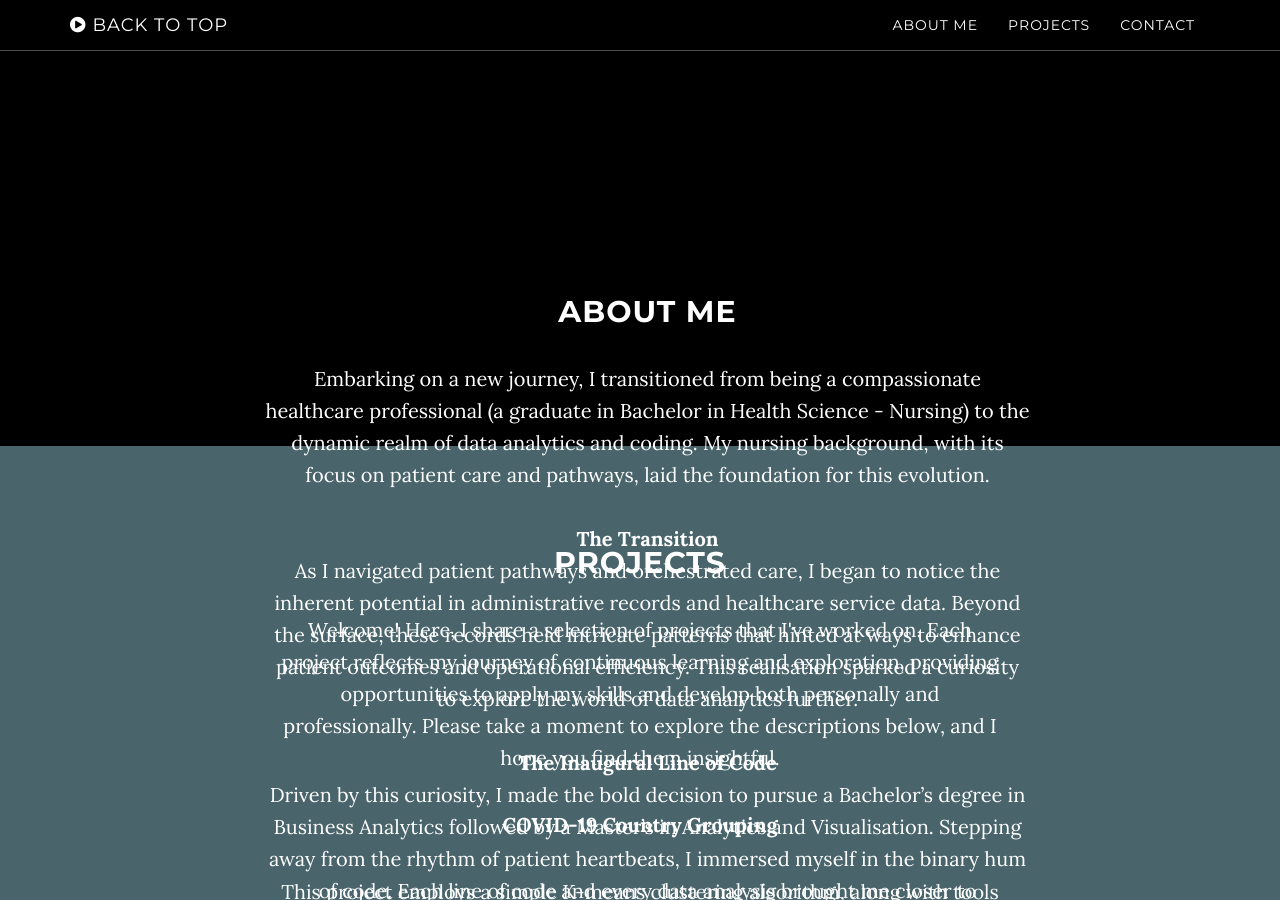
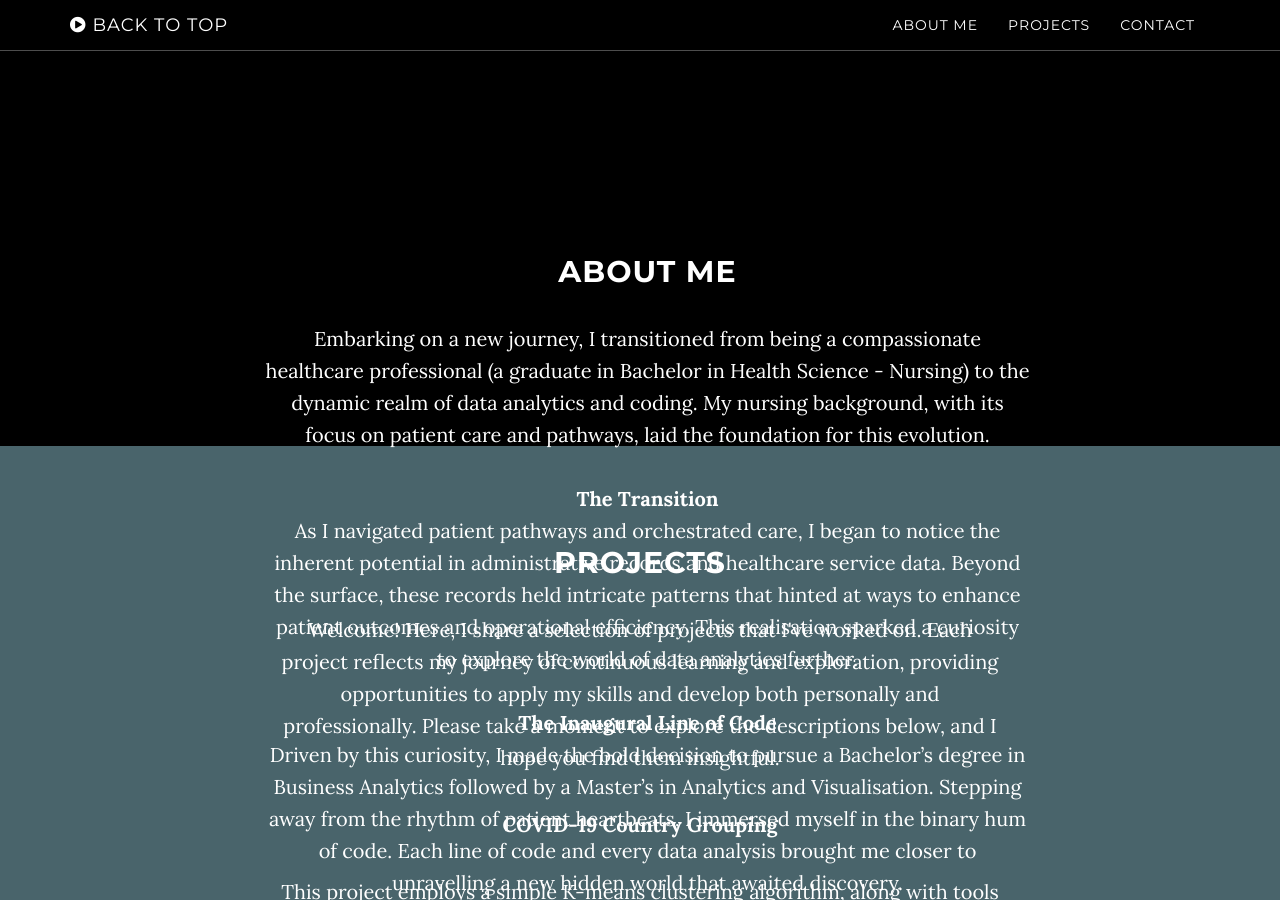
Before and after one commit to Md-Khid/Md-Khid, a Jekyll site: the page built from index.html, in a window 1280 px wide and 900 px high, scrolled down 855 px. Built offline with Jekyll 4.4.1, drawn with Linux system fonts in a browser that asks for light colours.

Commit message:
Update about.html

```diff
--- a/_includes/about.html
+++ b/_includes/about.html
@@ -8,7 +8,7 @@
     <section id="about" class="container content-section text-center">
       <div class="row">
         <div class="col-lg-8 col-lg-offset-2">
-        <div style="position: absolute; top: 50px;">
+        <div style="position: absolute; top: 10px;">
           <h2>About Me </h2>
           <p>Embarking on a new journey, I transitioned from being a compassionate healthcare professional
             (a graduate in Bachelor in Health Science - Nursing) to the dynamic realm of data analytics and coding.
```
